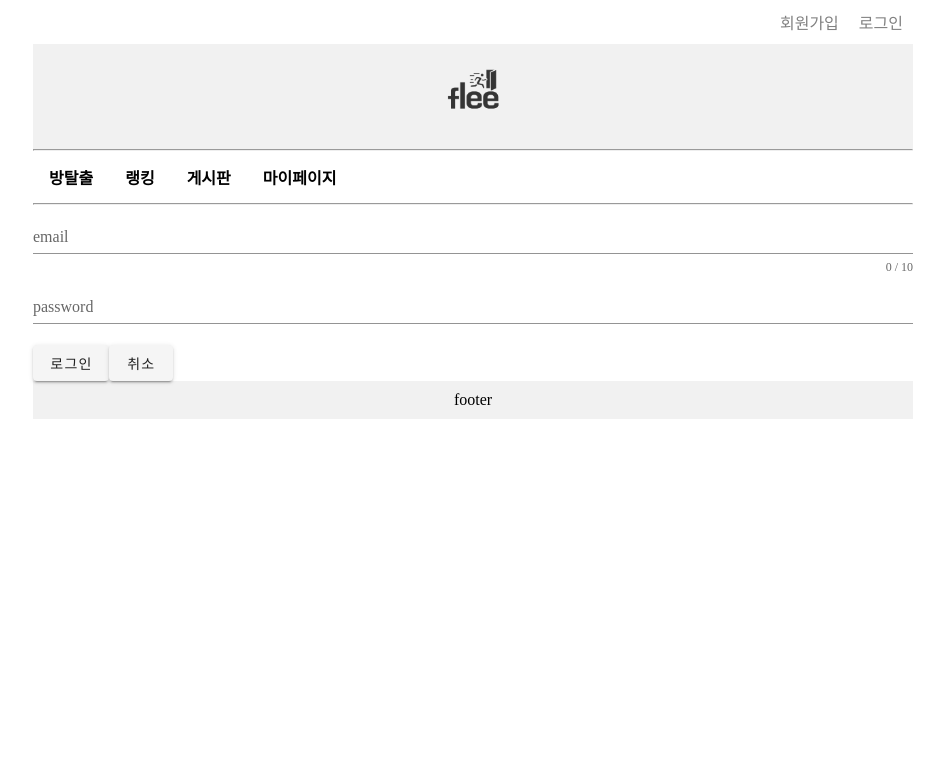
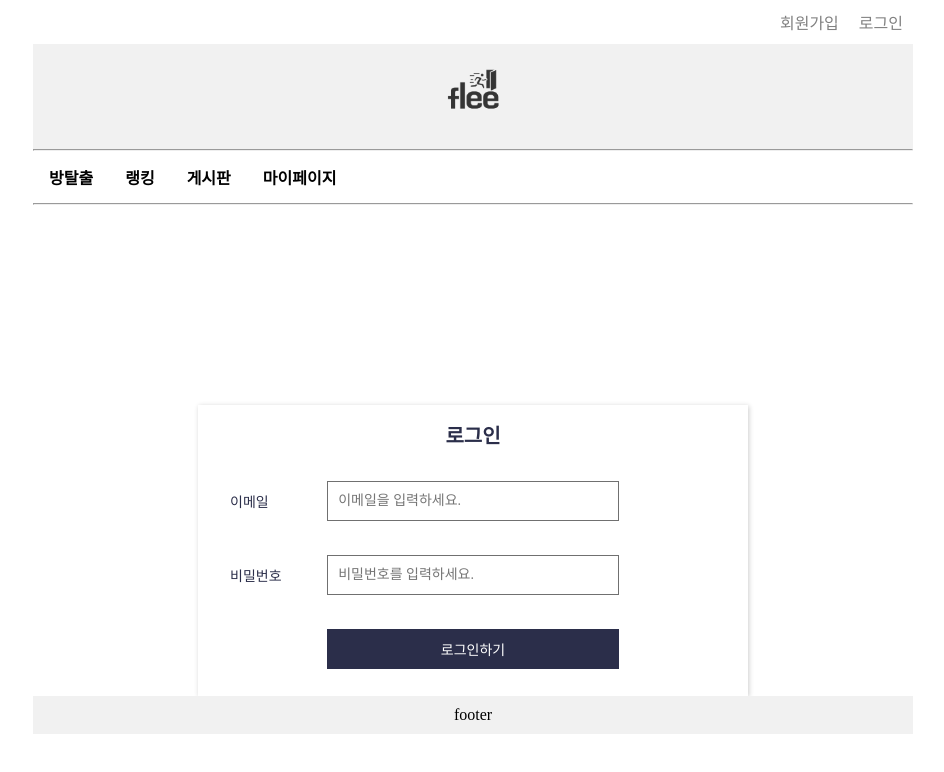
Before and after one commit to CodingIsOurLife/escapeRoom, a Vue app in the folder front/: page /login in a window 1280 px wide. Shown: the top 772 px of the page, without its empty margins (167-1111 px from the left). Built offline with nearby package versions, Linux system fonts and the light colour scheme.

Commit message:
feat: 로그인 서버랑 연결

```diff
--- a/front/src/views/Login.vue
+++ b/front/src/views/Login.vue
@@ -1,24 +1,177 @@
 <template>
-  <form>
-    <v-text-field
-      v-model="email"
-      :error-messages="emailErrors"
-      :counter="10"
-      label="email"
-      required
-      @input="$v.name.$touch()"
-      @blur="$v.name.$touch()"
-    ></v-text-field>
-    <v-text-field
-      v-model="password"
-      :error-messages="passwordErrors"
-      label="password"
-      required
-      @input="$v.email.$touch()"
-      @blur="$v.email.$touch()"
-    ></v-text-field>
+  <div class="register">
+    <h3>로그인</h3>
+    <form v-on:submit.prevent="loginSubmit">
+      <div class="flex">
+        <ul class="container">
+          <li class="item center">이메일</li>
+          <li class="item">
+            <input
+              type="text"
+              v-model="uemail"
+              placeholder="이메일을 입력하세요."
+              required
+            />
+          </li>
+        </ul>
+        <ul class="container">
+          <li class="item center">비밀번호</li>
+          <li class="item">
+            <input
+              type="password"
+              v-model="pw"
+              placeholder="비밀번호를 입력하세요."
+              required
+            />
+          </li>
+          <li class="item"></li>
+        </ul>
 
-    <v-btn class="mr-4" @click="submit"> 로그인 </v-btn>
-    <v-btn @click="clear"> 취소 </v-btn>
-  </form>
+        <ul class="container">
+          <li class="item center"></li>
+          <li class="item">
+            <button class="submit">로그인하기</button>
+          </li>
+          <li class="item"></li>
+        </ul>
+      </div>
+    </form>
+  </div>
 </template>
+
+<script>
+import axios from "axios";
+export default {
+  data() {
+    return {
+      uemail: "",
+      pw: "",
+    };
+  },
+  methods: {
+    loginSubmit: function () {
+      //event.preventDefault();
+
+      //console.log(this.uemail, this.pw, this.nickname);
+      let url = "https://";
+      let saveData = {
+        saveEmail: this.uemail,
+        savePw: this.pw,
+      };
+      try {
+        axios
+          .post(url, JSON.stringify(saveData), {
+            headers: {
+              "Content-Type": `application/json`,
+            },
+          })
+          .then((res) => {
+            if (res.status === 200) {
+              alert("어서오세요");
+              this.$router.push("/");
+            }
+          });
+      } catch (error) {
+        console.log(error);
+      }
+    },
+  },
+};
+</script>
+<style>
+* {
+  margin: 0;
+  padding: 0;
+  box-sizing: border-box;
+}
+ul,
+li {
+  list-style: none;
+}
+a {
+  text-decoration: none;
+  color: inherit;
+}
+.register {
+  width: 550px;
+  margin: 200px auto 0;
+  padding: 15px 20px;
+  background: white;
+  color: #2b2e4a;
+  font-size: 14px;
+  text-align: left;
+  box-shadow: 1px 1px 5px rgba(0, 0, 0, 0.2);
+}
+.register h3 {
+  font-size: 20px;
+  margin-bottom: 20px;
+  text-align: center;
+}
+.register input {
+  width: 100%;
+  height: 40px;
+  outline: none;
+  padding: 10px;
+  border: 1px solid #707070;
+  transition: 0.3s;
+}
+.register input:valid,
+.register input:focus {
+  border: 1px solid #2b2e4a;
+}
+.register .center {
+  display: flex;
+  align-items: center;
+}
+.register .flex {
+  display: flex;
+  flex-direction: column;
+}
+.register .flex .container {
+  display: grid;
+  grid-template-columns: 1fr 3fr 1fr;
+  margin-bottom: 10px;
+}
+.register .flex .container .item:first-child {
+  margin-right: 10px;
+}
+.register .flex .container .item .idcheck {
+  height: 100%;
+  margin-left: 10px;
+  padding: 5px 15px;
+  background: #2b2e4a;
+  border: 1px solid #2b2e4a;
+  color: white;
+  font-size: 12px;
+  transition: 0.3s;
+}
+.register .flex .container .item .idcheck:hover {
+  background: white;
+  color: #2b2e4a;
+}
+.register .flex .container .item select {
+  height: 40px;
+  padding: 10px;
+  border: 1px solid #2b2e4a;
+}
+.register .submit {
+  width: 100%;
+  height: 40px;
+  color: white;
+  border: none;
+  border: 1px solid #2b2e4a;
+  background: #2b2e4a;
+  transition: 0.3s;
+}
+.register .flex .container:last-child {
+  margin: 0;
+}
+.register .submit:hover {
+  width: 100%;
+  height: 40px;
+  border: none;
+  border: 1px solid #2b2e4a;
+  color: #2b2e4a;
+  background: white;
+}
+</style>
```
